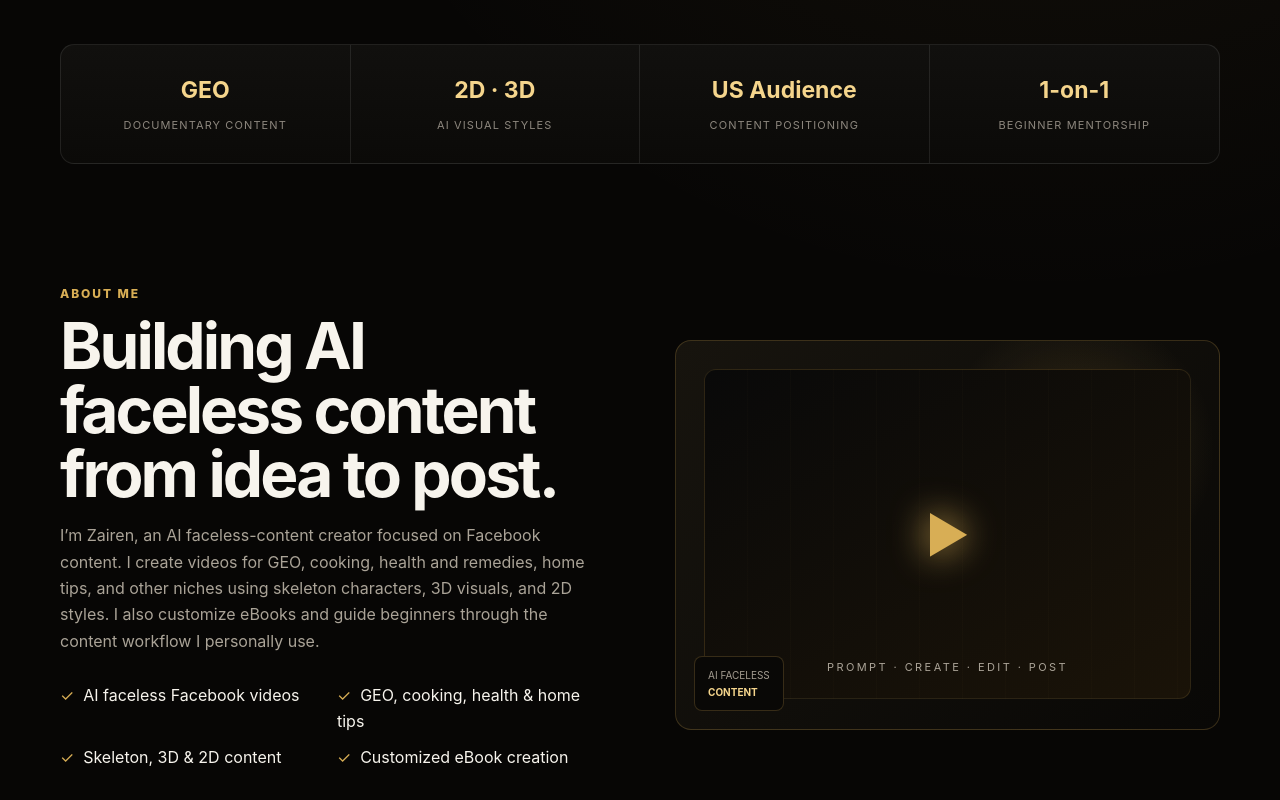
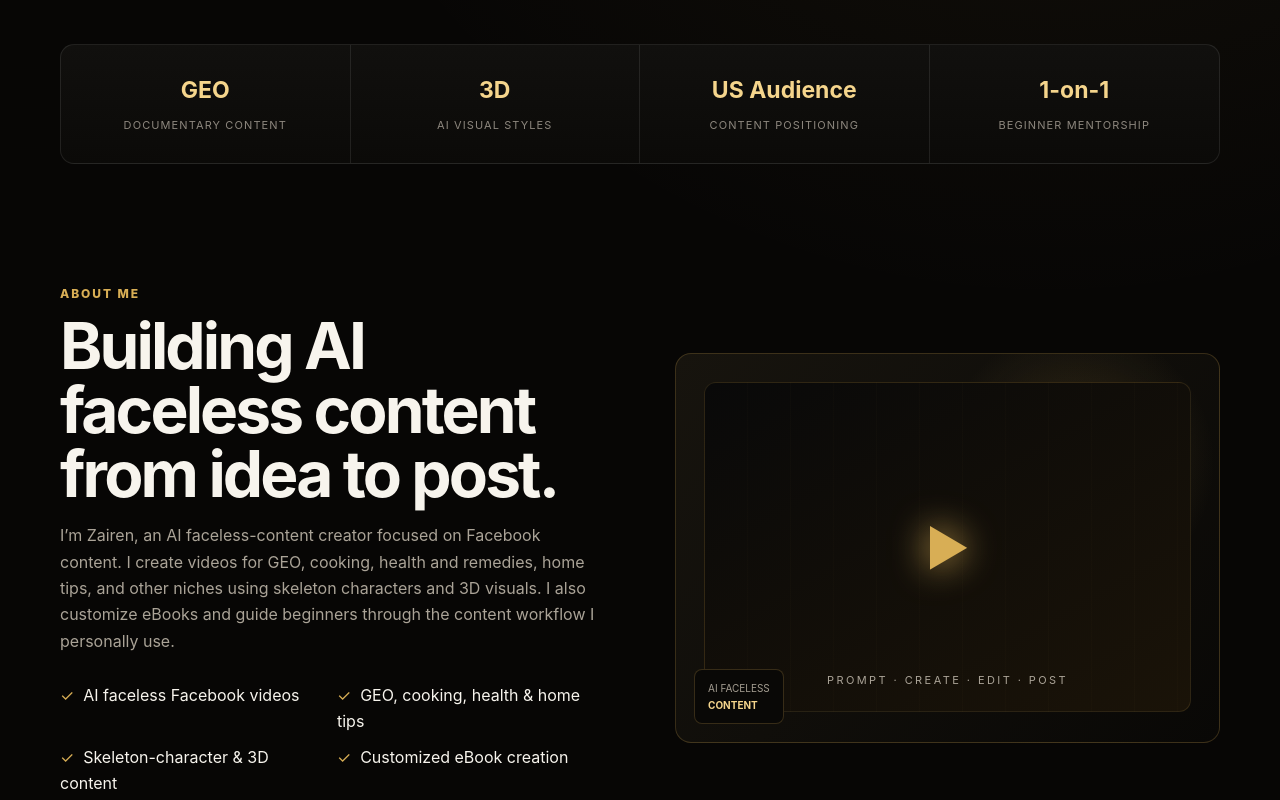
Before and after one commit to renzai1324/zairen-portfolio, a website: page public/index.html in a window 1280 px wide. Shown: the part 756-1556 px from the top of the page. Drawn offline with Linux system fonts and the light colour scheme; no server answers.

Commit message:
Remove 2D from video editing services

```diff
--- a/public/index.html
+++ b/public/index.html
@@ -6,9 +6,9 @@
       <div class="hero-copy"><p class="kicker">Hello, I'm</p><h1>Zairen<br><span>Sinaya.</span></h1><p class="role">AI Faceless Video Editor · eBook Creator · Mentor</p><p class="intro">I create AI-powered faceless Facebook content, customized eBooks, and beginner-friendly one-on-one mentorship.</p><div class="hero-actions"><a class="button gold" href="#portfolio">View my work</a><a class="button outline" href="#contact">Contact me</a></div><div class="socials"><a href="https://t.me/zairenjan" target="_blank" rel="noreferrer">Telegram</a><span>•</span><span>Discord: its_zairen</span></div></div>
       <div class="hero-visual"><div class="halo"></div><div class="orbit orbit-one"></div><div class="orbit orbit-two"></div><img id="hero-portrait" alt="Faceless portrait of Zairen in black with golden rim lighting"><span class="hero-tag">Creative systems<br><b>built to perform</b></span></div>
     </section>
-    <section class="stats shell" aria-label="Selected results"><article><strong>GEO</strong><span>Documentary content</span></article><article><strong>2D · 3D</strong><span>AI visual styles</span></article><article><strong>US Audience</strong><span>Content positioning</span></article><article><strong>1-on-1</strong><span>Beginner mentorship</span></article></section>
-    <section id="about" class="about shell"><div><p class="section-tag">About me</p><h2>Building AI faceless content from idea to post.</h2><p id="introduction">I’m Zairen, an AI faceless-content creator focused on Facebook content. I create videos for GEO, cooking, health and remedies, home tips, and other niches using skeleton characters, 3D visuals, and 2D styles. I also customize eBooks and guide beginners through the content workflow I personally use.</p><ul><li>AI faceless Facebook videos</li><li>GEO, cooking, health & home tips</li><li>Skeleton, 3D & 2D content</li><li>Customized eBook creation</li></ul></div><div class="studio-card"><div class="screen"><span class="play">▶</span><p>PROMPT · CREATE · EDIT · POST</p></div><span class="experience">AI FACELESS<br><b>CONTENT</b></span></div></section>
-    <section id="services" class="services shell"><div class="section-head"><div><p class="section-tag">My services</p><h2>What I do</h2></div><p>Focused creative support from first idea to finished content.</p></div><div class="service-grid"><article><span>01</span><h3>Video Editing</h3><p>AI faceless Facebook videos for GEO, cooking, health and remedies, home tips, and other niches—available in skeleton-character, 3D, or 2D styles.</p></article><article><span>02</span><h3>eBook Customization</h3><p>A customized eBook designed around your specific page, niche, branding, and target audience.</p></article><article><span>03</span><h3>One-on-One Mentoring</h3><p>Beginner guidance for AI prompting, basic video editing, faceless-page setup, and one complete content workflow, with seven days of clarification support.</p></article></div></section>
+    <section class="stats shell" aria-label="Selected results"><article><strong>GEO</strong><span>Documentary content</span></article><article><strong>3D</strong><span>AI visual styles</span></article><article><strong>US Audience</strong><span>Content positioning</span></article><article><strong>1-on-1</strong><span>Beginner mentorship</span></article></section>
+    <section id="about" class="about shell"><div><p class="section-tag">About me</p><h2>Building AI faceless content from idea to post.</h2><p id="introduction">I’m Zairen, an AI faceless-content creator focused on Facebook content. I create videos for GEO, cooking, health and remedies, home tips, and other niches using skeleton characters and 3D visuals. I also customize eBooks and guide beginners through the content workflow I personally use.</p><ul><li>AI faceless Facebook videos</li><li>GEO, cooking, health & home tips</li><li>Skeleton-character & 3D content</li><li>Customized eBook creation</li></ul></div><div class="studio-card"><div class="screen"><span class="play">▶</span><p>PROMPT · CREATE · EDIT · POST</p></div><span class="experience">AI FACELESS<br><b>CONTENT</b></span></div></section>
+    <section id="services" class="services shell"><div class="section-head"><div><p class="section-tag">My services</p><h2>What I do</h2></div><p>Focused creative support from first idea to finished content.</p></div><div class="service-grid"><article><span>01</span><h3>Video Editing</h3><p>AI faceless Facebook videos for GEO, cooking, health and remedies, home tips, and other niches—available in skeleton-character or 3D styles.</p></article><article><span>02</span><h3>eBook Customization</h3><p>A customized eBook designed around your specific page, niche, branding, and target audience.</p></article><article><span>03</span><h3>One-on-One Mentoring</h3><p>Beginner guidance for AI prompting, basic video editing, faceless-page setup, and one complete content workflow, with seven days of clarification support.</p></article></div></section>
     <section id="portfolio" class="portfolio shell"><div class="section-head"><div><p class="section-tag">Featured work</p><h2>My recent work</h2></div><p>Add and organize every sample from the private editor.</p></div><div class="portfolio-tabs" role="tablist"><button class="active" data-filter="all">All</button><button data-filter="video">Video editing</button><button data-filter="mentorship">Mentorship</button><button data-filter="ebook">eBooks</button></div><div id="portfolio-grid" class="portfolio-grid"><div class="empty">Portfolio samples will appear here.</div></div></section>
     <section id="contact" class="contact shell"><div class="contact-icon">↗</div><div><p class="section-tag">Let's work together</p><h2>Have a project in mind?</h2><p>Let’s discuss your video, customized eBook, or mentorship needs. Payment is accepted through GCash.</p></div><div class="contact-actions"><a class="button gold" id="telegram-link" href="https://t.me/zairenjan" target="_blank" rel="noreferrer">Telegram</a><span id="discord-name">Discord · its_zairen</span></div></section>
   </main>
```
